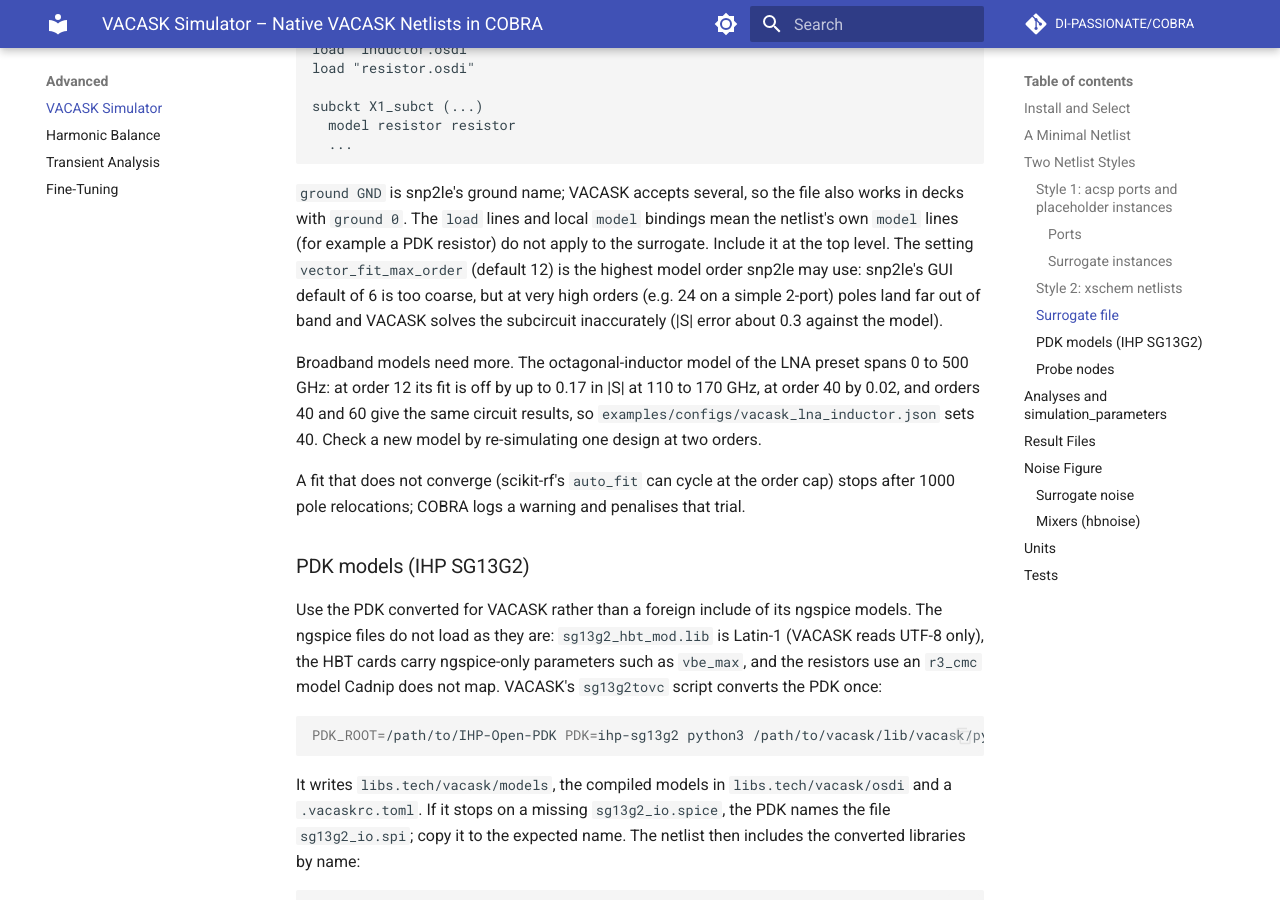
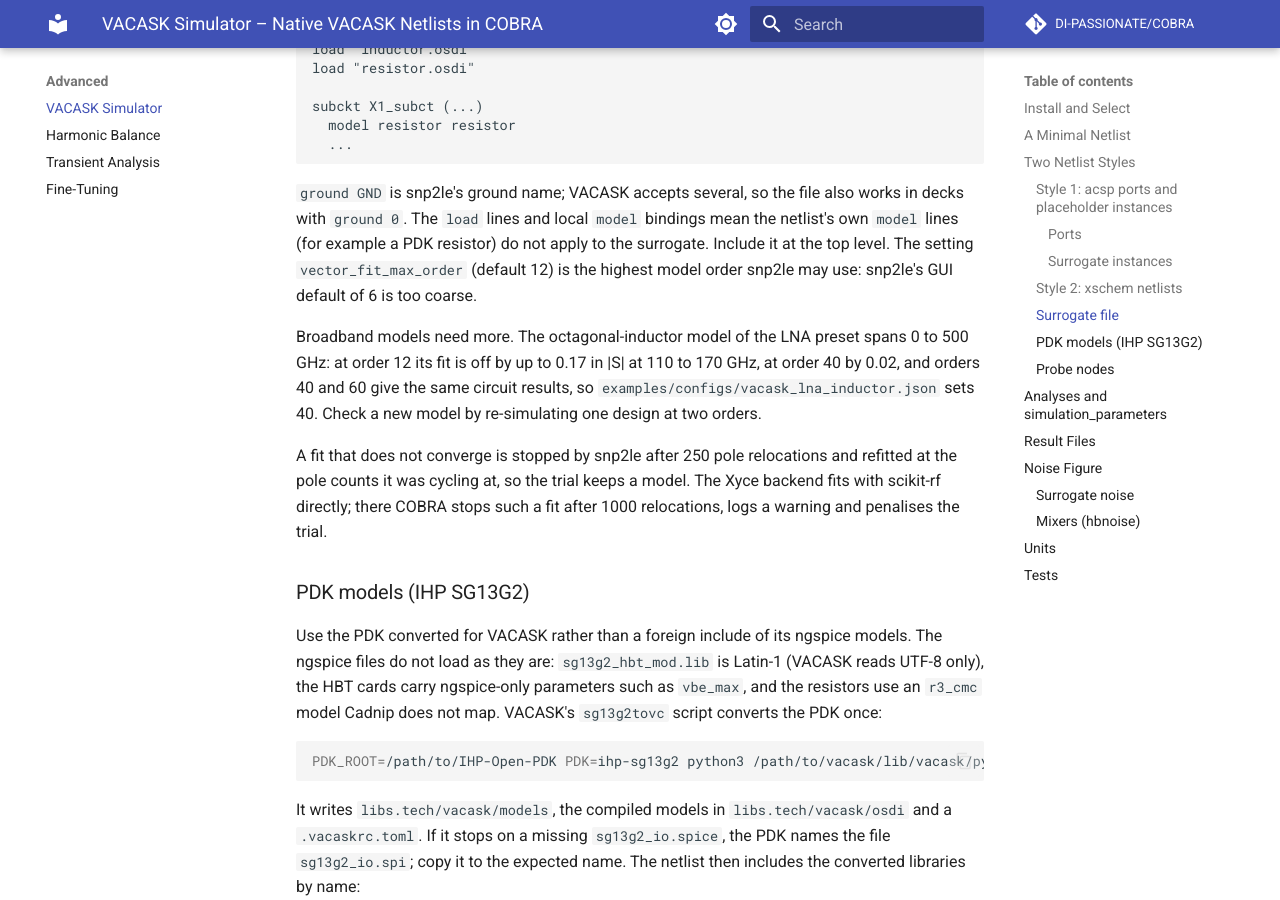
Before and after one commit to DI-PASSIONATE/COBRA, an MkDocs documentation site: the page built from docs/advanced/vacask.md, in a window 1280 px wide and 900 px high, scrolled down 4217 px. Built offline with MkDocs 1.6.1 and Material for MkDocs 9.7.7, drawn with Linux system fonts in a browser that asks for light colours; comment, search, counter and statistics services are not loaded.

Commit message:
Update snp2le version

```diff
--- a/docs/advanced/vacask.md
+++ b/docs/advanced/vacask.md
@@ -202,9 +202,7 @@
 mean the netlist's own `model` lines (for example a PDK resistor) do not apply
 to the surrogate. Include it at the top level. The setting `vector_fit_max_order`
 (default 12) is the highest model order snp2le may use: snp2le's GUI default of 6
-is too coarse, but at very high orders (e.g. 24 on a simple 2-port) poles land
-far out of band and VACASK solves the subcircuit inaccurately (|S| error about
-0.3 against the model).
+is too coarse.
 
 Broadband models need more. The octagonal-inductor model of the LNA preset spans
 0 to 500 GHz: at order 12 its fit is off by up to 0.17 in |S| at 110 to 170 GHz,
@@ -212,8 +210,10 @@
 `examples/configs/vacask_lna_inductor.json` sets 40. Check a new model by
 re-simulating one design at two orders.
 
-A fit that does not converge (scikit-rf's `auto_fit` can cycle at the order cap)
-stops after 1000 pole relocations; COBRA logs a warning and penalises that trial.
+A fit that does not converge is stopped by snp2le after 250 pole
+relocations and refitted at the pole counts it was cycling at, so the trial keeps
+a model. The Xyce backend fits with scikit-rf directly; there COBRA stops such a
+fit after 1000 relocations, logs a warning and penalises the trial.
 
 ### PDK models (IHP SG13G2)
 
--- a/pyproject.toml
+++ b/pyproject.toml
@@ -76,7 +76,7 @@
     "huggingface-hub>=0.25",
     "qtawesome>=1.4.2",
     # Lumped-element models of the surrogates for VacaskSimulator
-    "snp2le>=0.1.11",
+    "snp2le>=0.1.13",
     "threadpoolctl>=3.5",
 ]
 
```
Also changed, not shown: README.md (+1 -1 lines), 4 other files.
